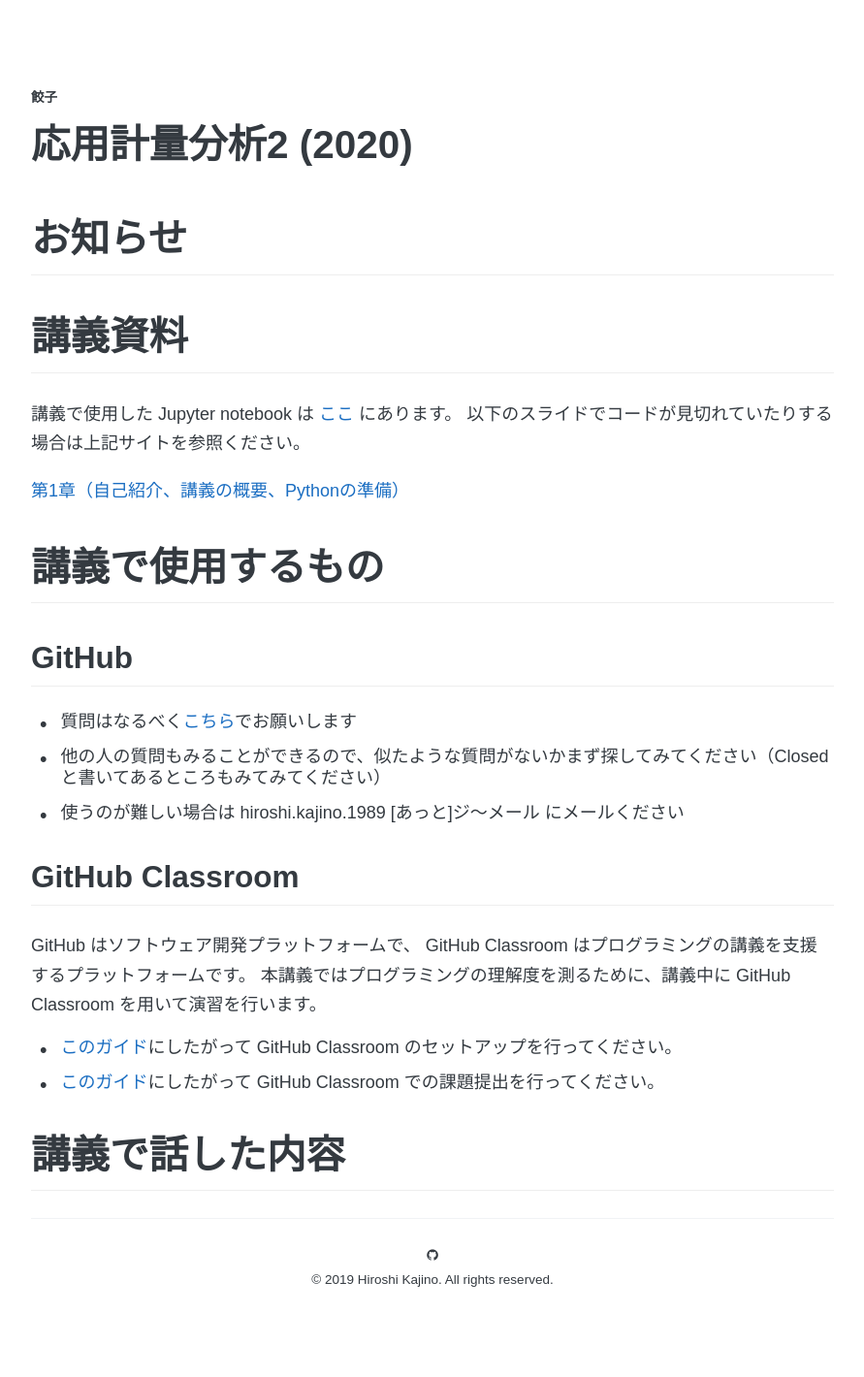
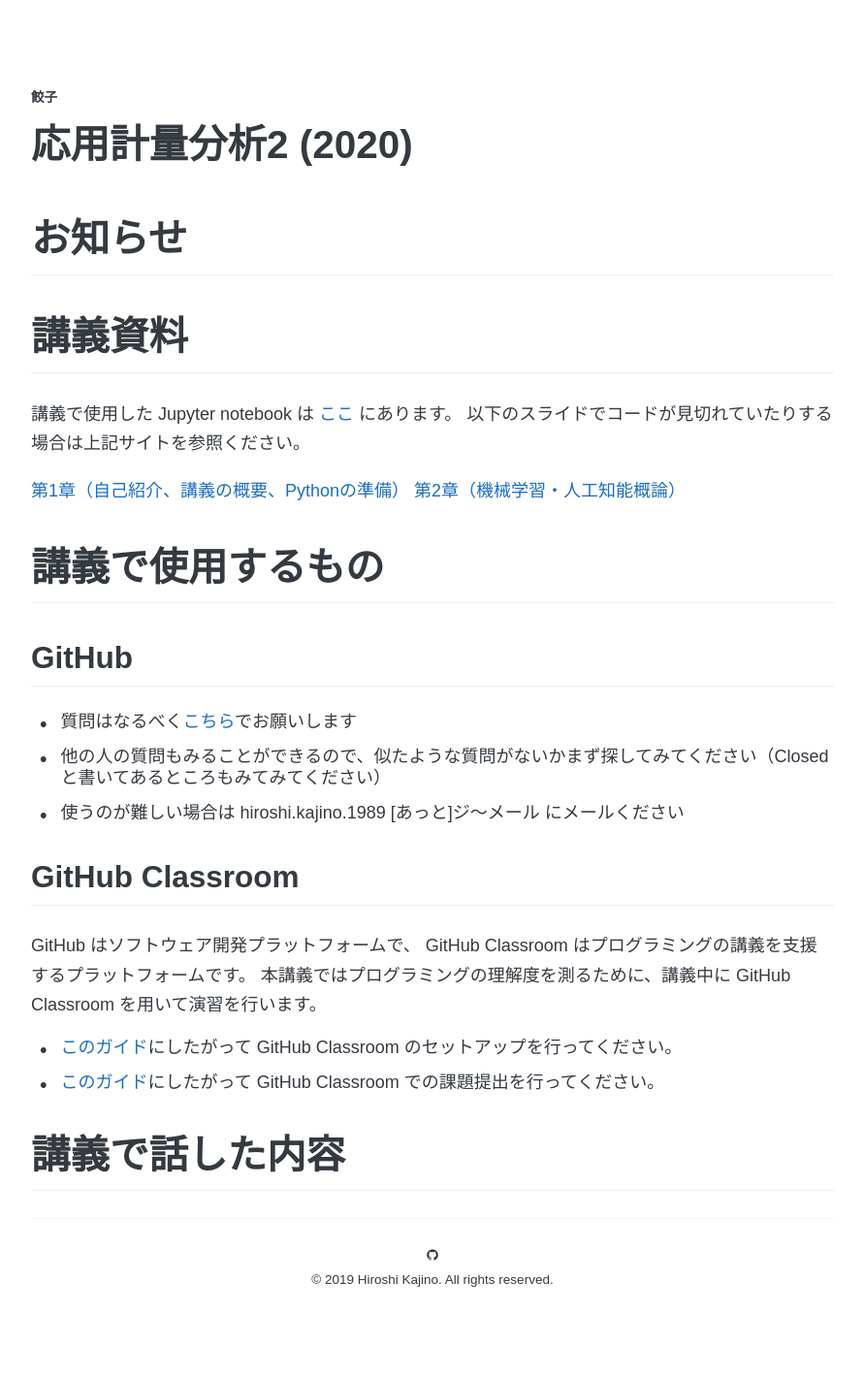
Before and after one commit to kanojikajino/kanojikajino.github.io, a Jekyll site: the page built from _lectures/2020/applied_analytics/index.md, in a window 1280 px wide. Shown: the whole page at 97% size, without its empty margins (194-1085 px from the left). Built offline with Jekyll 4.4.1, drawn with Linux system fonts in a browser that asks for light colours; some web fonts are replaced; a script that is not in the unit is left out.

Commit message:
upload Chapter 2

```diff
--- a/_lectures/2020/applied_analytics/index.md
+++ b/_lectures/2020/applied_analytics/index.md
@@ -13,6 +13,7 @@ permalink: /lectures/2020/applied_analytics
 以下のスライドでコードが見切れていたりする場合は上記サイトを参照ください。
 
 [第1章（自己紹介、講義の概要、Pythonの準備）](/lectures/2020/applied_analytics/1.pdf)
+[第2章（機械学習・人工知能概論）](/lectures/2020/applied_analytics/2.pdf)
 
 # 講義で使用するもの
 
```
Also changed, not shown: 1 other file.
